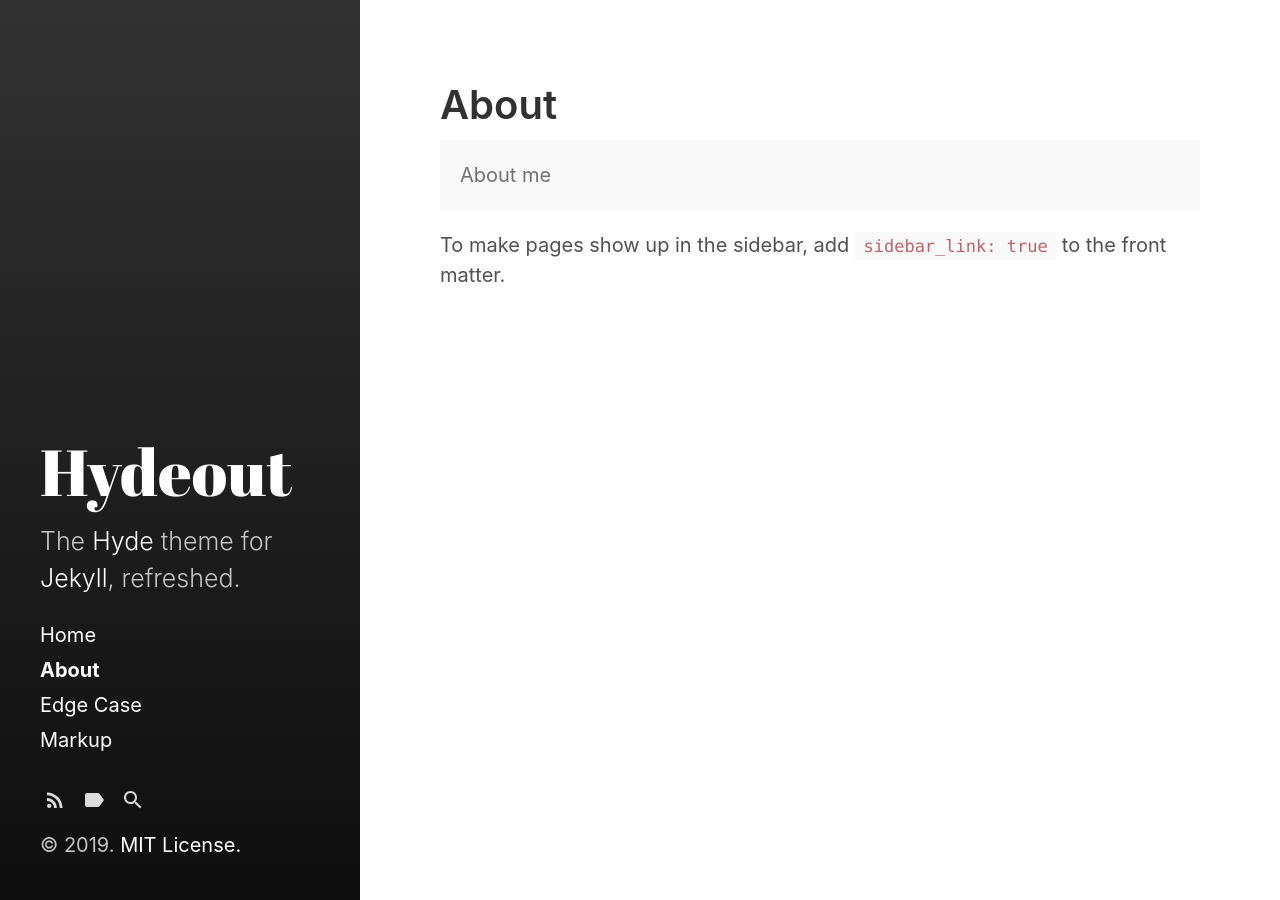
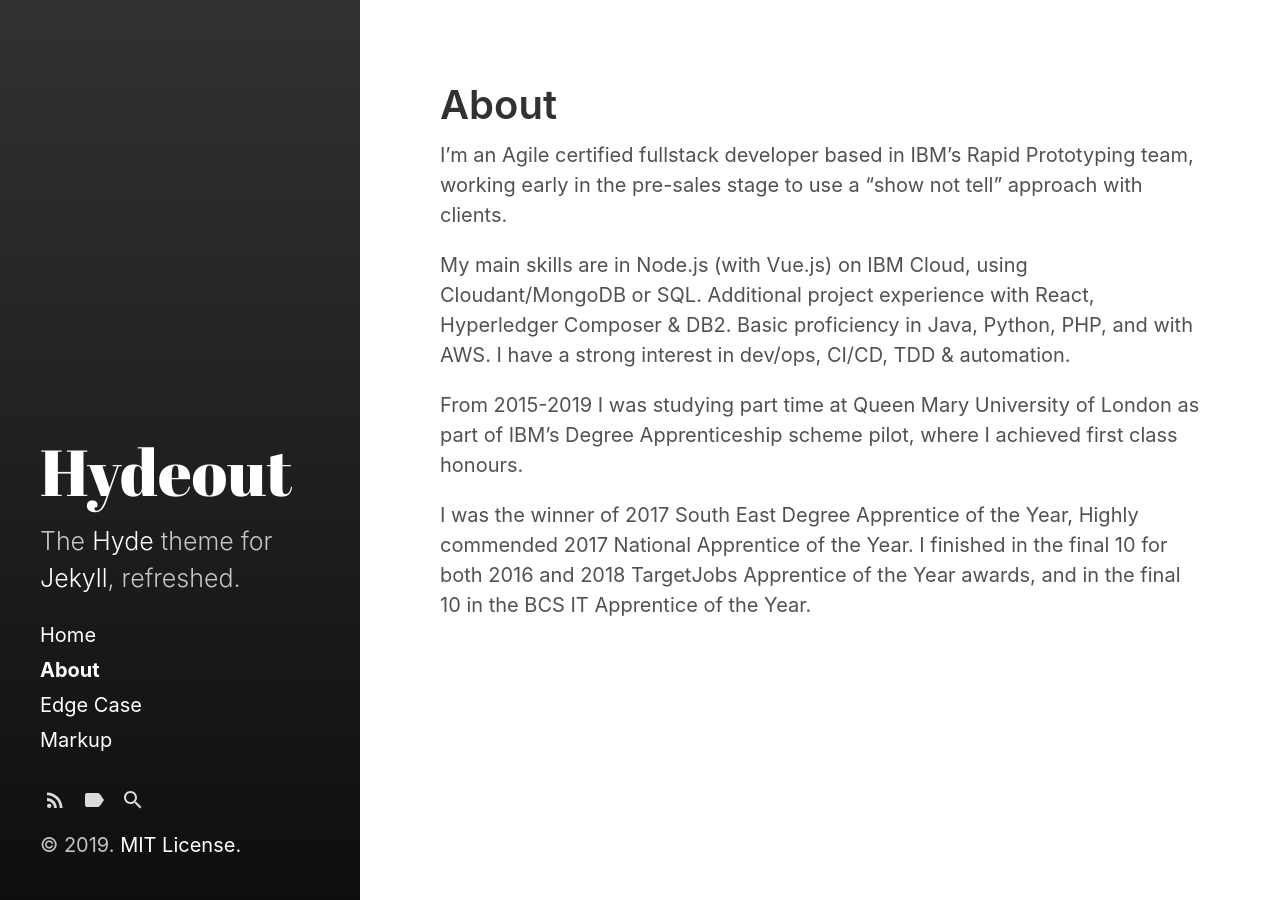
Before and after one commit to tomsherlocked/site, a Jekyll site: the page built from about.md, in a window 1280 px wide. Built offline with Jekyll 4.4.1, drawn with Linux system fonts in a browser that asks for light colours.

Commit message:
added about page & music

```diff
--- a/404.html
+++ b/404.html
@@ -6,5 +6,5 @@
 
 <div class="page">
   <h1 class="page-title">404: Page not found</h1>
-  <p class="lead">Sorry, we've misplaced that URL or it's pointing to something that doesn't exist. <a href="{{ "/" | relative_url }}">Head back home</a> to try finding it again.</p>
+  <p class="lead">Sorry, there's not a page here. Let's not blame anyone, but it was probably something I broke.<a href="{{ "/" | relative_url }}">Head back home</a> to try finding it again.</p>
 </div>
--- a/about.md
+++ b/about.md
@@ -4,9 +4,10 @@
 sidebar_link: true
 ---
 
-<p class="message">
-About me
-</p>
+I’m an Agile certified fullstack developer based in IBM’s Rapid Prototyping team, working early in the pre-sales stage to use a “show not tell” approach with clients.
 
-To make pages show up in the sidebar, add `sidebar_link: true` to the front
-matter.
+My main skills are in Node.js (with Vue.js) on IBM Cloud, using Cloudant/MongoDB or SQL. Additional project experience with React, Hyperledger Composer & DB2. Basic proficiency in Java, Python, PHP, and with AWS. I have a strong interest in dev/ops, CI/CD, TDD & automation.
+
+From 2015-2019 I was studying part time at Queen Mary University of London as part of IBM's Degree Apprenticeship scheme pilot, where I achieved first class honours.
+
+I was the winner of 2017 South East Degree Apprentice of the Year, Highly commended 2017 National Apprentice of the Year. I finished in the final 10 for both 2016 and 2018 TargetJobs Apprentice of the Year awards, and in the final 10 in the BCS IT Apprentice of the Year.
```
